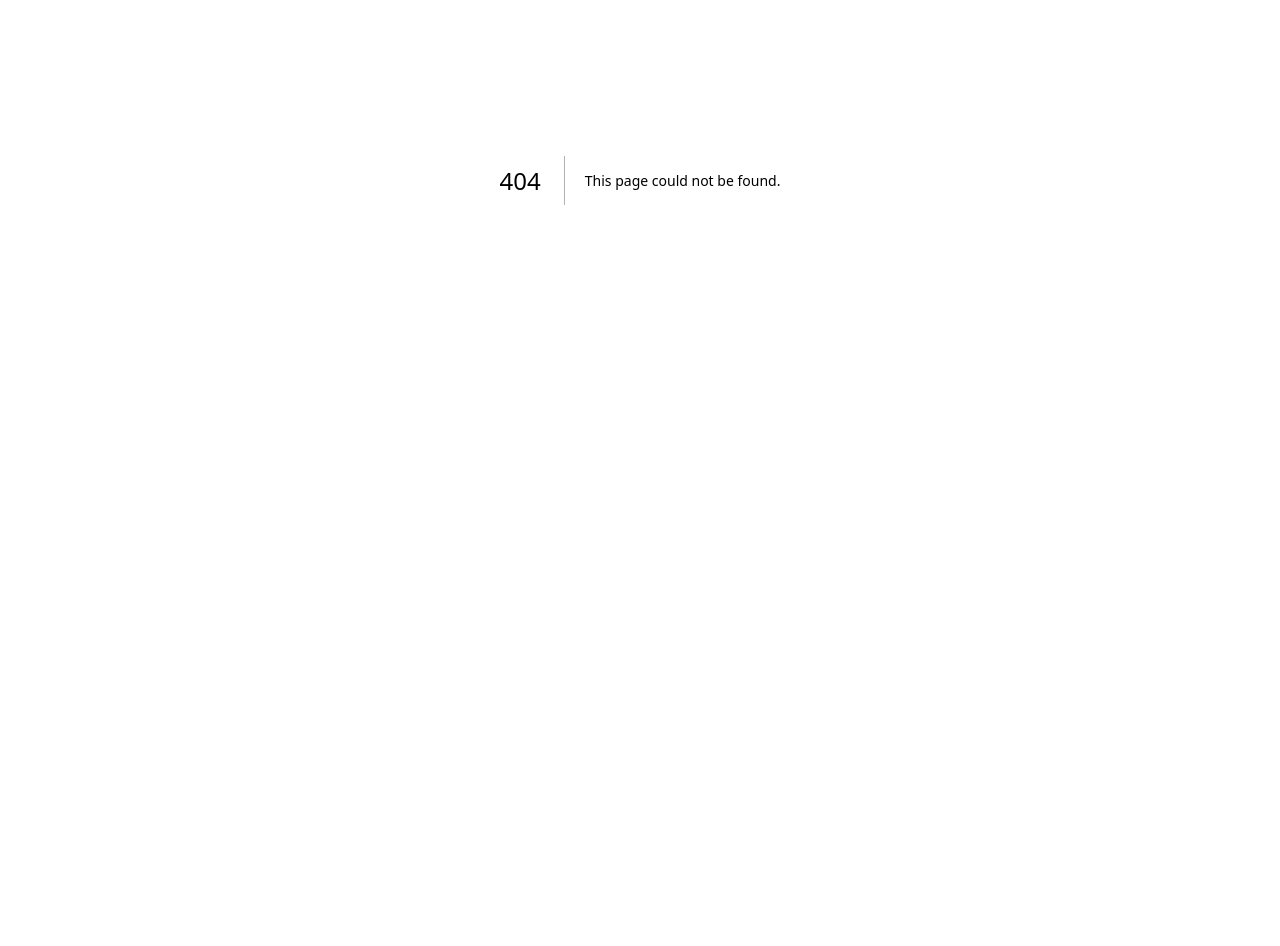
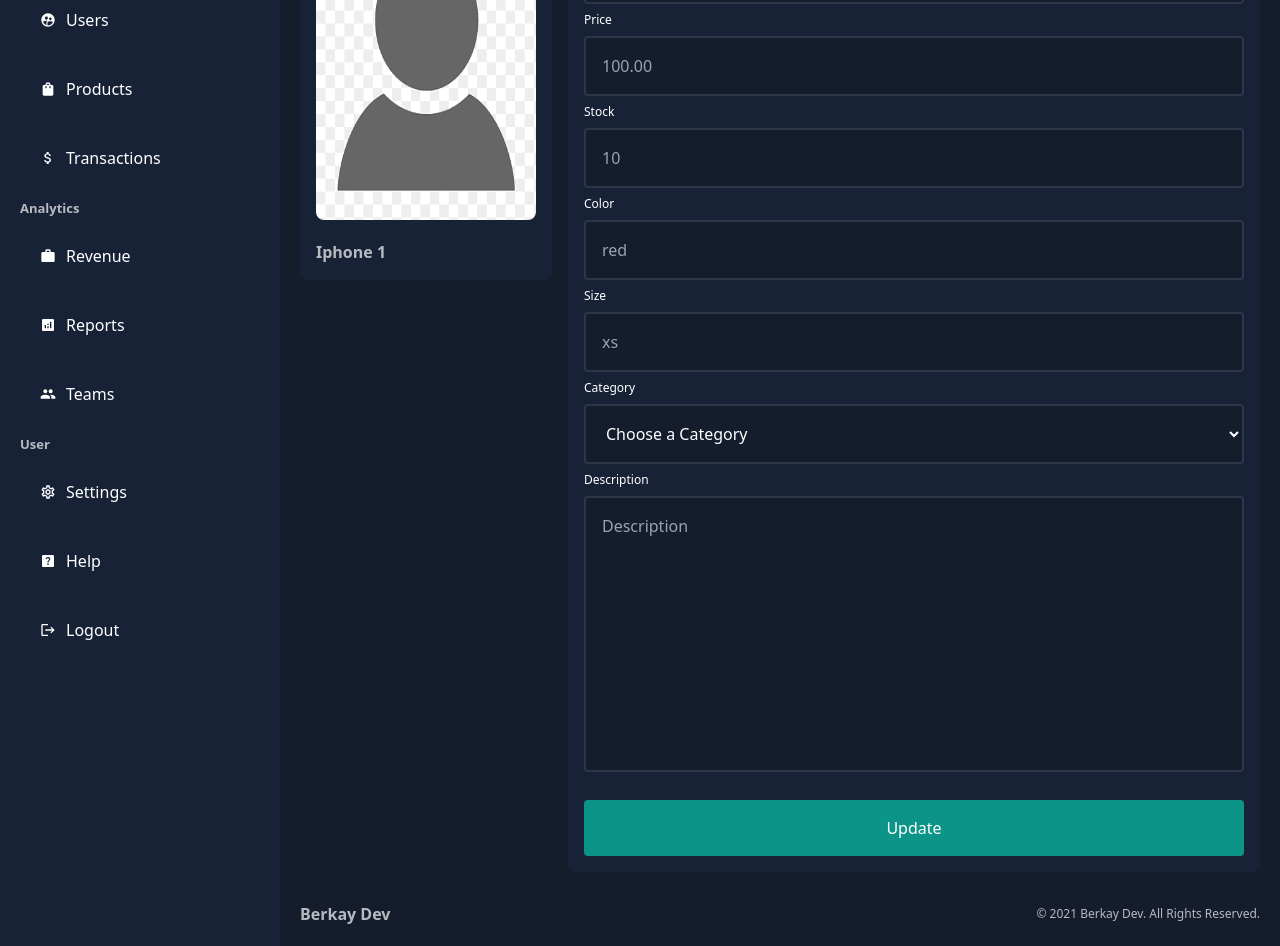
Before and after one commit to mberkayarsln/admin-dashboard, a Next.js app: page /dashboard/products/1 in a window 1280 px wide. Before the commit this address had no page. Shown: the part 220-1166 px from the top of the page. Before the commit the page ends 800 px from the top, so only its background shows below. Built offline with nearby package versions, Linux system fonts and the light colour scheme.

Commit message:
single product page

```diff
--- /dev/null
+++ b/app/dashboard/products/[id]/page.tsx
@@ -0,0 +1,52 @@
+import Image from "next/image";
+
+const SingleProductPage = async ({ params }: { params: { id: string } }) => {
+    const { id } = await params;
+
+    return (
+        <div className="flex gap-4 mt-5">
+            <div className="flex-[1] bg-[var(--bgSoft)] p-4 rounded-lg font-bold text-[var(--textSoft)] h-max">
+                <div className="w-full h-[300px] relative rounded-lg overflow-hidden mb-5">
+                    <Image src="/noavatar.png" alt="" fill />
+                </div>
+                Iphone {id}
+            </div>
+            <div className="flex-[3] bg-[var(--bgSoft)] p-4 rounded-lg">
+                <form action="" className="flex flex-col">
+                    <input type="hidden" name="id" value="Iphone {id}" />
+                    <label className="text-xs">Title</label>
+                    <input type="text" name="title" placeholder="johndoe" className="p-4 border-2 border-[var(--inputBorder)] rounded bg-[var(--bg)] text-[var(--text)] my-2" />
+                    <label className="text-xs">Price</label>
+                    <input type="number" name="price" placeholder="100.00" className="p-4 border-2 border-[var(--inputBorder)] rounded bg-[var(--bg)] text-[var(--text)] my-2" />
+                    <label className="text-xs">Stock</label>
+                    <input type="number" name="stock" placeholder="10" className="p-4 border-2 border-[var(--inputBorder)] rounded bg-[var(--bg)] text-[var(--text)] my-2" />
+                    <label className="text-xs">Color</label>
+                    <input type="text" name="color" placeholder="red" className="p-4 border-2 border-[var(--inputBorder)] rounded bg-[var(--bg)] text-[var(--text)] my-2" />
+                    <label className="text-xs">Size</label>
+                    <input type="text" name="size" placeholder="xs" className="p-4 border-2 border-[var(--inputBorder)] rounded bg-[var(--bg)] text-[var(--text)] my-2" />
+                    <label className="text-xs">Category</label>
+                    <select
+                        name="cat"
+                        id="cat"
+                        className="p-4 border-2 border-[var(--inputBorder)] rounded bg-[var(--bg)] text-[var(--text)] my-2"
+                    >
+                        <option value="general">Choose a Category</option>
+                        <option value="kitchen">Kitchen</option>
+                        <option value="phone">Phone</option>
+                        <option value="computer">Computer</option>
+                    </select>
+                    <label className="text-xs">Description</label>
+                    <textarea
+                        name="desc"
+                        id="desc"
+                        rows={10}
+                        placeholder="Description"
+                        className="p-4 border-2 border-[var(--inputBorder)] rounded bg-[var(--bg)] text-[var(--text)] my-2 resize-none" />
+                    <button className="w-full p-4 bg-teal-600 text-[var(--text)] border-none rounded cursor-pointer mt-5">Update</button>
+                </form>
+            </div>
+        </div>
+    );
+};
+
+export default SingleProductPage;
--- a/components/dashboard/Footer.tsx
+++ b/components/dashboard/Footer.tsx
@@ -1,8 +1,8 @@
 const Footer = () => {
   return (
     <div className="flex items-center justify-between text-[var(--textSoft)] mt-[30px]">
-        <div className="font-bold">Lama Dev</div>
-        <div className="text-xs">© 2021 Lama Dev. All Rights Reserved.</div>
+        <div className="font-bold">Berkay Dev</div>
+        <div className="text-xs">© 2021 Berkay Dev. All Rights Reserved.</div>
     </div>
   )
 }
```
